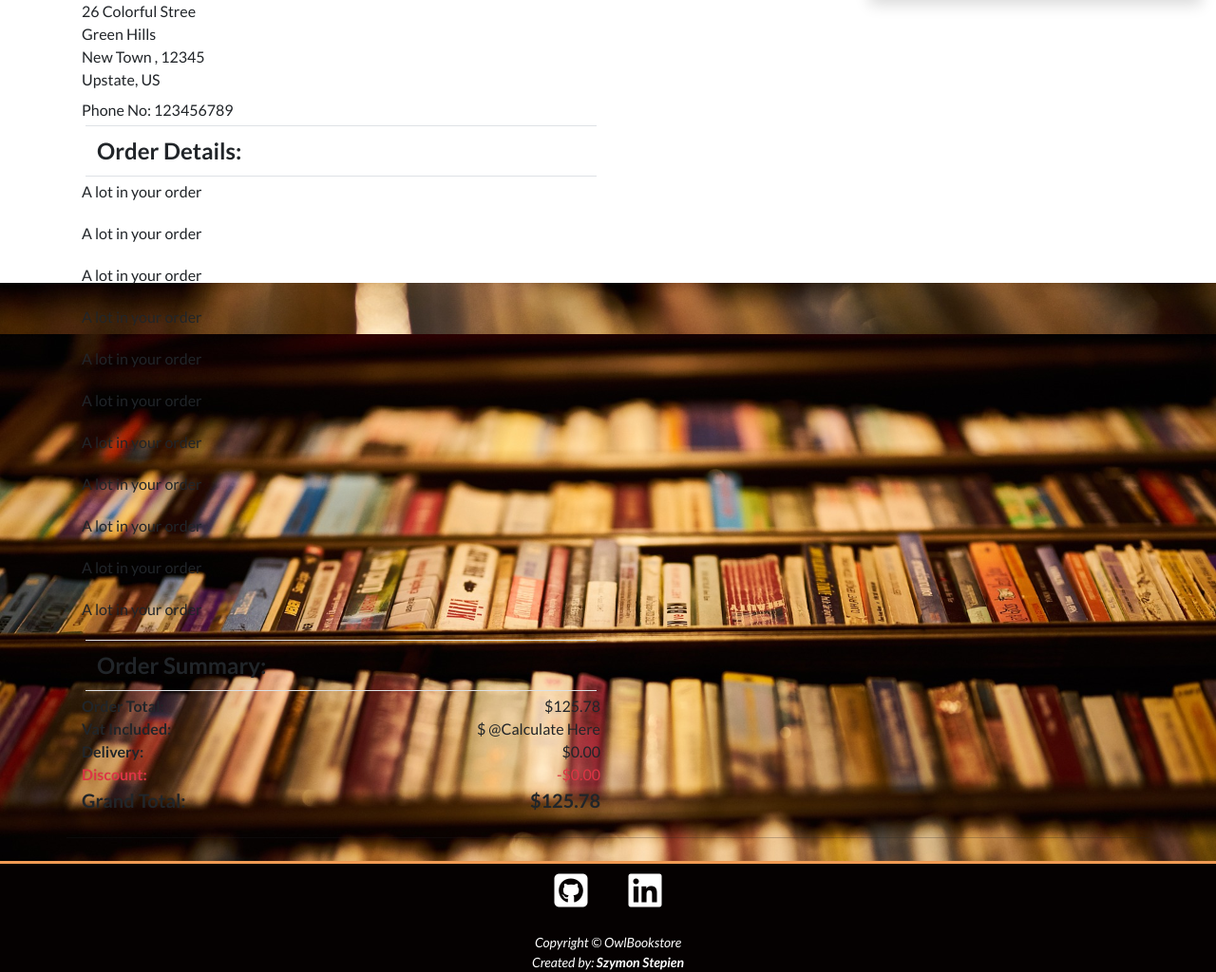
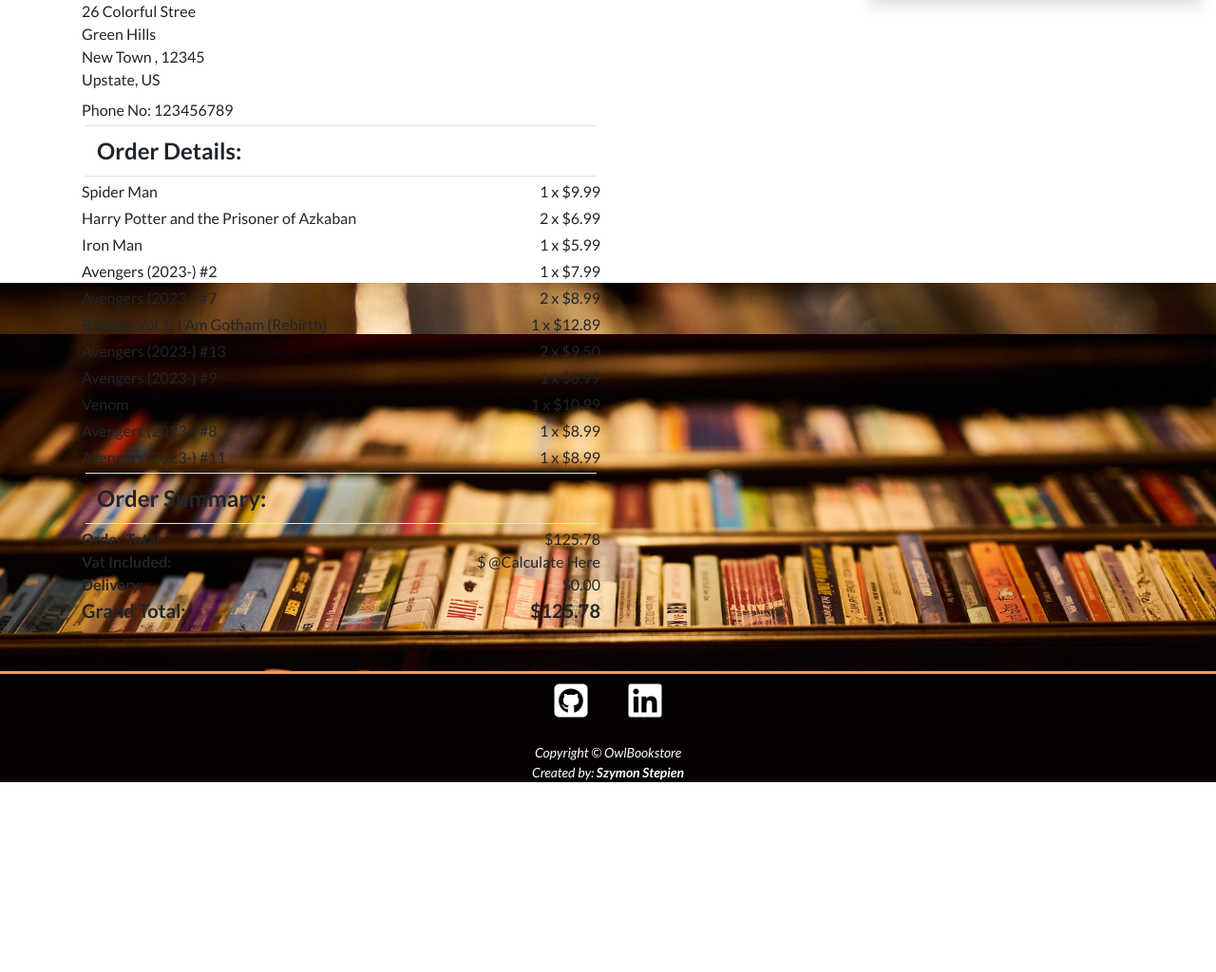
Before and after one commit to ObiOne84/project-5-e-commerce, a Django app: a page that uses checkout/templates/checkout/checkout_success.html in a window 1280 px wide. Shown: the part 502-1526 px from the top of the page at 95% size. After the commit the page ends 1326 px from the top, so only its background shows below. Run offline with Django 3.2, Linux system fonts and the light colour scheme; data comes from the database, SQL or seed files in the repository; both versions use the stored data as it was after the commit; some libraries are stand-ins or nearby versions.

Commit message:
Update checkout success page for order of 10 or more items

```diff
--- a/bag/context.py
+++ b/bag/context.py
@@ -31,6 +31,7 @@ def bag_content(request):
             'product': product,
         })
 
+
     if total < settings.FREE_DELIVERY_THRESHOLD:
         delivery = total * Decimal(settings.STANDARD_DELIVERY_PRECENTAGE / 100)
         free_delivery_delta = settings.FREE_DELIVERY_THRESHOLD - total
--- a/checkout/templates/checkout/checkout_success.html
+++ b/checkout/templates/checkout/checkout_success.html
@@ -86,7 +86,12 @@
                 {% for item in order.lineitems.all %}
                     {% if order.lineitems.count > 10 %}
                     <div class="row my-1">
-                        <p>A lot in your order</p>
+                        <div class="col-8">
+                            {{ item.product.title }}
+                        </div>
+                        <div class="col-4 text-end">
+                            <p class="mb-0"></p>{{ item.quantity }} x ${{ item.product.price }}
+                        </div>
                     </div>
                     {% else %}
                     <div class="row my-1">
@@ -100,7 +105,7 @@
                             {% endif %}
                         </div>
                         <div class="col-9 col-sm-10 text-start">
-                            <p class="mb-0 p-0 fw-bold"> {{ item.product.title }}</p>
+                            <p class="mb-0 p-0 fw-bold">{{ item.product.title }}</p>
                             <p class="mb-0">{{ item.quantity }} x ${{ item.product.price }}</p>
                         </div>
                     </div>
@@ -135,14 +140,14 @@
                         <p class="mb-0">${{ order.delivery_cost }}</p>
                     </div>
                 </div>
-                <div class="row">
+                <!-- <div class="row">
                     <div class="col-6">
                         <p class="mb-0 p-0 fw-bold text-danger">Discount:</p>
                     </div>
                     <div class="col-6 text-end text-danger">
                         <p class="mb-0">-$0.00</p>
                     </div>
-                </div>
+                </div> -->
                 <div class="row">
                     <div class="col-6">
                         <p class="mb-0 p-0 fw-bold fs-5">Grand Total:</p>
```
Also changed, not shown: db.sqlite3.
